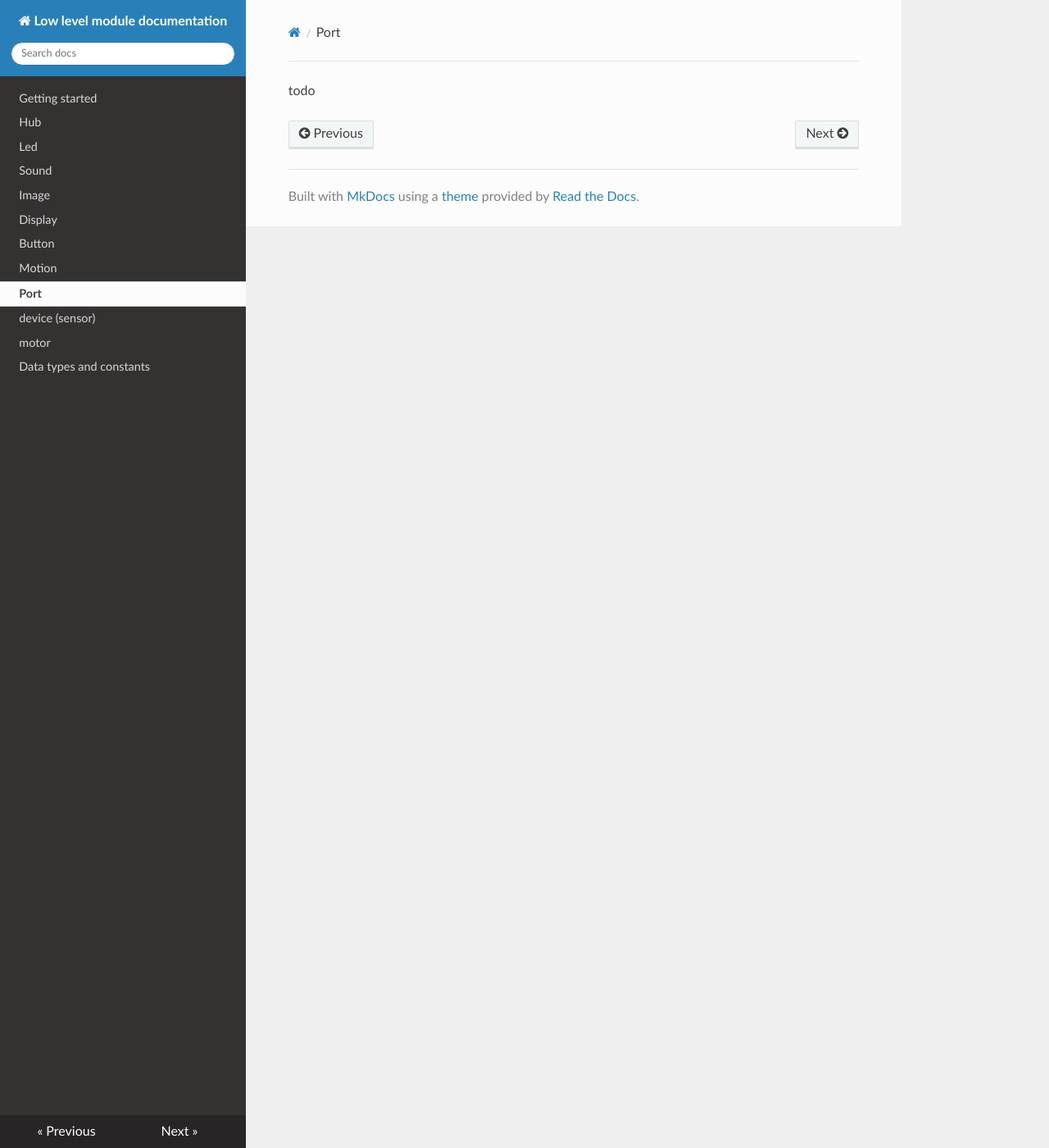
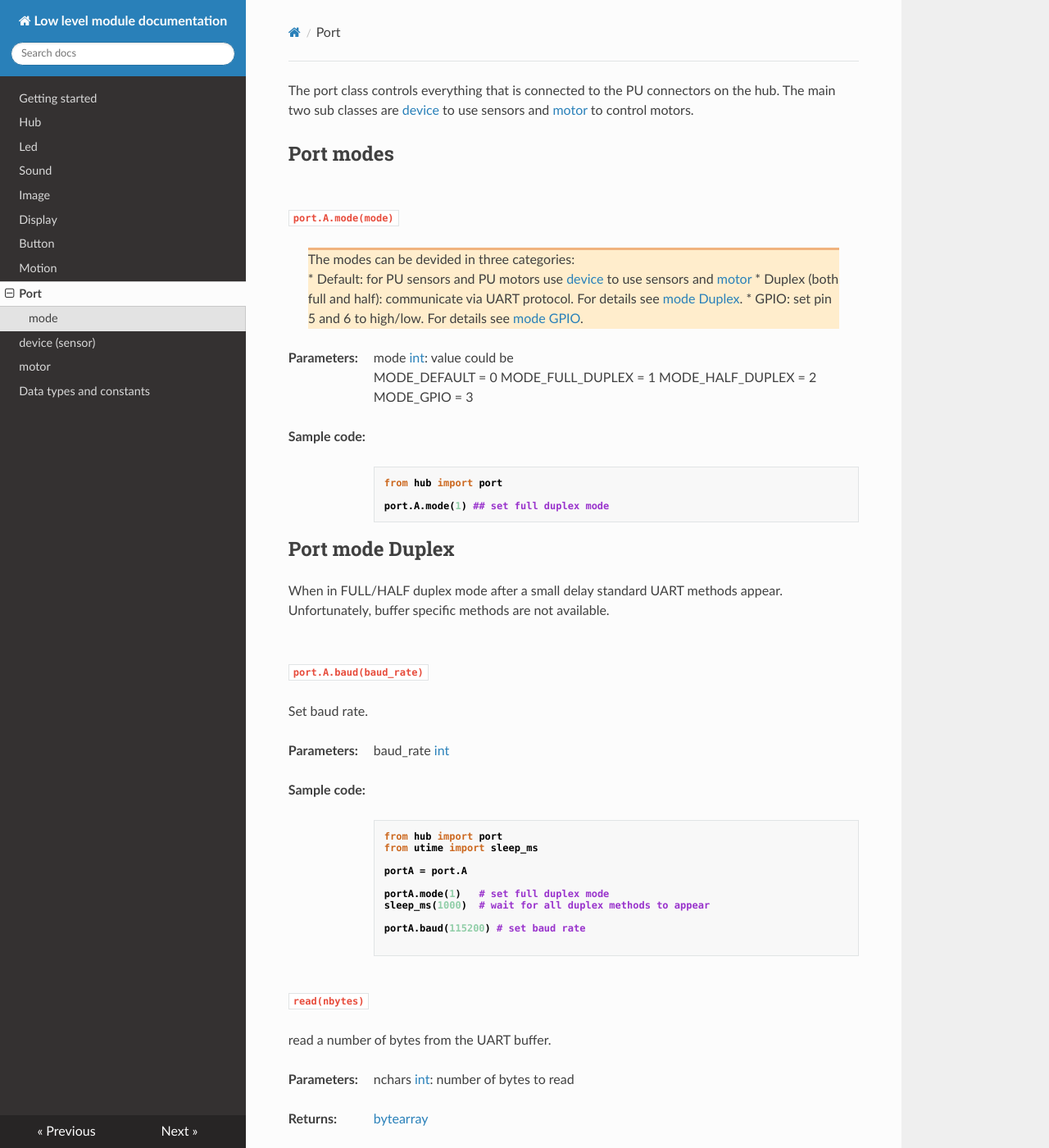
Before and after one commit to NStrijbosch/hub-module-notes, an MkDocs documentation site: the page built from docs/port.md, in a window 1280 px wide and 1400 px high. Shown: the whole window at 82% size. Built offline with MkDocs 1.6.1, drawn with Linux system fonts in a browser that asks for light colours; nearby versions of some CDN libraries; some of the changed text lies outside the part shown.

Commit message:
update port

````diff
--- a/docs/port.md
+++ b/docs/port.md
@@ -1 +1,119 @@
-todo
+The port class controls everything that is connected to the PU connectors on the hub. The main two sub classes are [device](sensors.md) to use sensors and [motor](motors.md) to control motors.
+
+# Port modes
+
+## mode
+
+`port.A.mode(mode)`
+
+> The modes can be devided in three categories:
+> *  Default: for PU sensors and PU motors use [device](sensors.md) to use sensors and [motor](motors.md)
+> *  Duplex (both full and half): communicate via UART protocol. For details see [mode Duplex](#port-mode-duplex).
+> *  GPIO: set pin 5 and 6 to high/low. For details see [mode GPIO](#port-mode-GPIO).
+
+__Parameters:__
+
+*  mode [int](data_types.md#int): value could be
+    MODE_DEFAULT = 0
+    MODE_FULL_DUPLEX = 1
+    MODE_HALF_DUPLEX = 2
+    MODE_GPIO = 3
+
+__Sample code:__
+
+```python
+from hub import port
+
+port.A.mode(1) ## set full duplex mode
+```
+
+# Port mode Duplex
+
+When in FULL/HALF duplex mode after a small delay standard UART methods appear. Unfortunately, buffer specific methods are not available.
+
+## baud()
+
+`port.A.baud(baud_rate)`
+
+Set baud rate.
+
+__Parameters:__
+
+* baud_rate [int](data_types.md#int)
+
+__Sample code:__
+
+``` python
+from hub import port
+from utime import sleep_ms
+
+portA = port.A
+
+portA.mode(1)   # set full duplex mode
+sleep_ms(1000)  # wait for all duplex methods to appear
+
+portA.baud(115200) # set baud rate
+
+```
+
+## read()
+
+`read(nbytes)`
+
+read a number of bytes from the UART buffer.
+
+__Parameters:__
+
+*  nchars [int](data_types.md#int): number of bytes to read
+
+__Returns:__
+
+* [bytearray](data_types.md#bytearray)
+
+__Sample code:__
+
+``` python
+from hub import port
+from utime import sleep_ms
+
+portA = port.A
+
+portA.mode(1)   # set full duplex mode
+sleep_ms(1000)  # wait for all duplex methods to appear
+
+portA.baud(115200) # set baud rate
+
+data=portA.read(4)
+
+print('data received: ' + str(data.decode('UTF-8')))
+```
+
+```
+data received: test
+```
+
+## write
+
+`write(data)`
+
+__Parameters:__
+
+* data ([str](data_types.md#string))
+
+__Sample code:__
+
+``` python
+from hub import port
+from utime import sleep_ms
+
+portA = port.A
+
+portA.mode(1)   # set full duplex mode
+sleep_ms(1000)  # wait for all duplex methods to appear
+
+portA.baud(115200) # set baud rate
+
+data=portA.write('test')
+```
+
+# Port mode GPIO
````
Also changed, not shown: docs/motion.md (+1 -1 lines).
